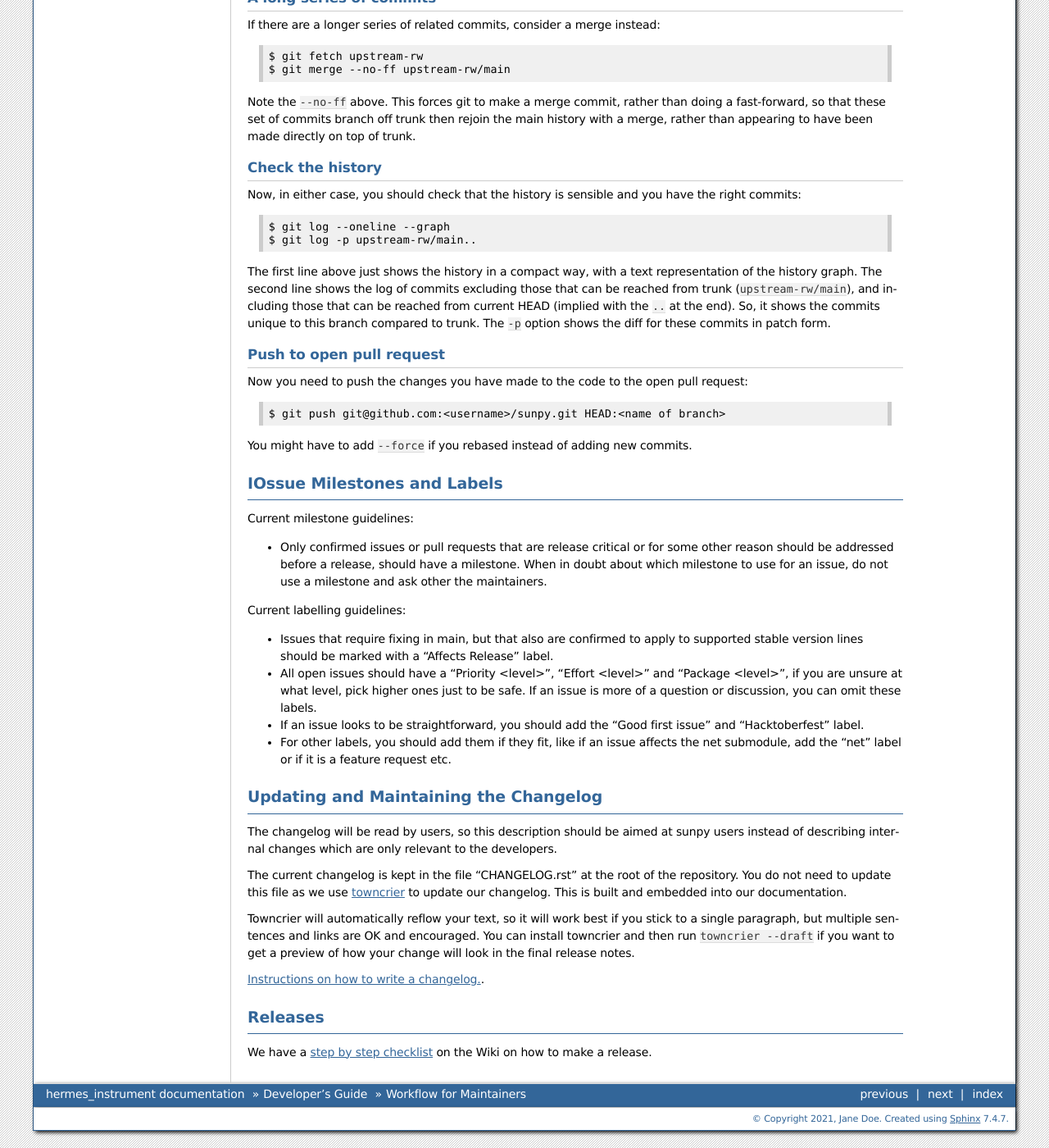
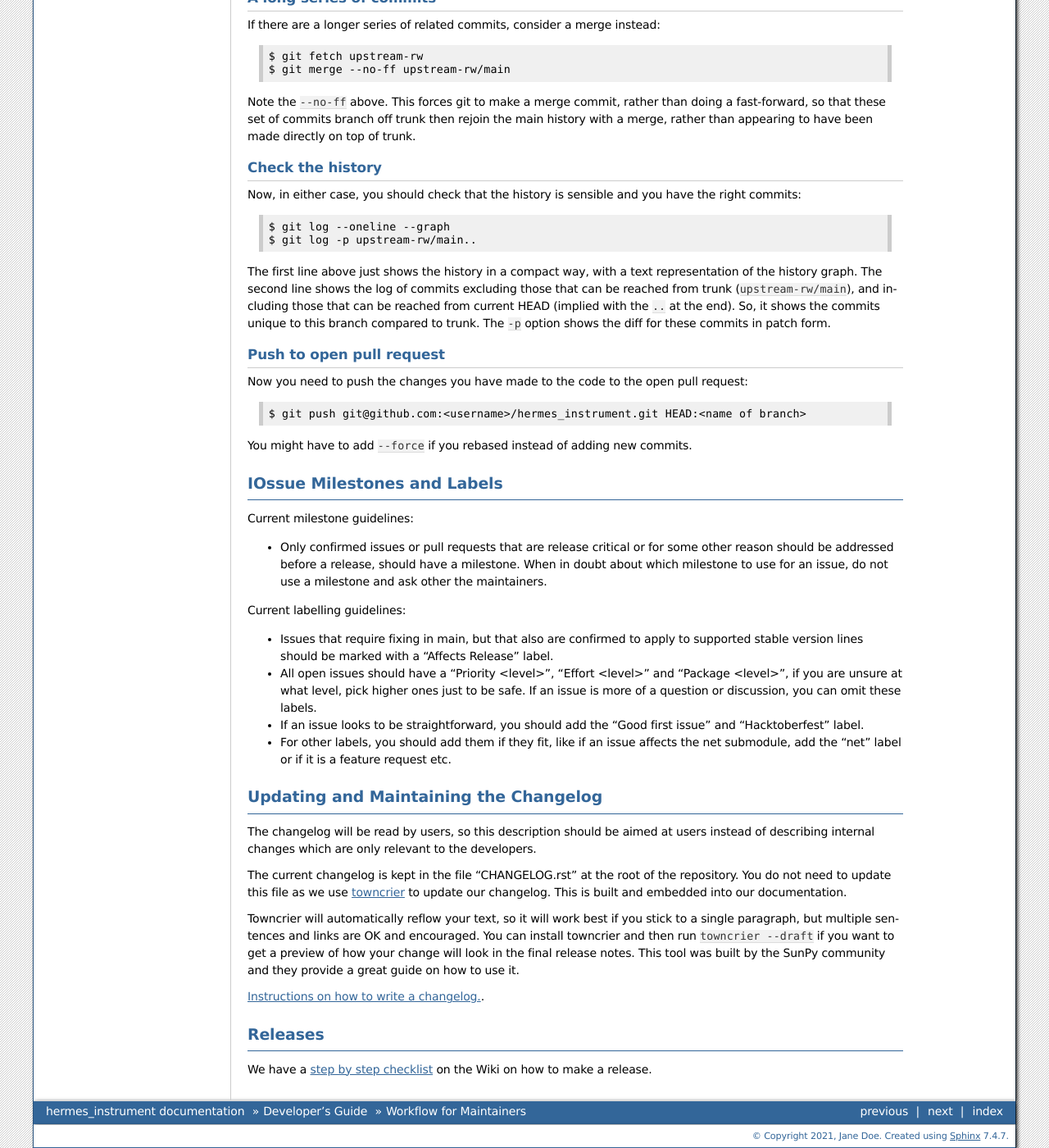
Before and after one commit to HERMES-SOC/hermes_instrument, a Sphinx documentation site: the page built from docs/dev-guide/maintainer_workflow.rst, in a window 1280 px wide and 1400 px high, scrolled down 1431 px. Shown: the whole window at 82% size. Built offline with Sphinx 7.4.7, drawn with Linux system fonts in a browser that asks for light colours; the version number could not be read and is left out.

Commit message:
removed mention of sunpy in maintainer docs

```diff
--- a/docs/dev-guide/maintainer_workflow.rst
+++ b/docs/dev-guide/maintainer_workflow.rst
@@ -99,7 +99,7 @@
 
 Now you need to push the changes you have made to the code to the open pull request::
 
-    $ git push git@github.com:<username>/sunpy.git HEAD:<name of branch>
+    $ git push git@github.com:<username>/hermes_instrument.git HEAD:<name of branch>
 
 You might have to add ``--force`` if you rebased instead of adding new commits.
 
@@ -122,7 +122,7 @@
 Updating and Maintaining the Changelog
 ======================================
 
-The changelog will be read by users, so this description should be aimed at sunpy users instead of describing internal changes which are only relevant to the developers.
+The changelog will be read by users, so this description should be aimed at users instead of describing internal changes which are only relevant to the developers.
 
 The current changelog is kept in the file "CHANGELOG.rst" at the root of the repository.
 You do not need to update this file as we use `towncrier`_ to update our changelog.
@@ -130,6 +130,7 @@
 
 Towncrier will automatically reflow your text, so it will work best if you stick to a single paragraph, but multiple sentences and links are OK and encouraged.
 You can install towncrier and then run ``towncrier --draft`` if you want to get a preview of how your change will look in the final release notes.
+This tool was built by the SunPy community and they provide a great guide on how to use it.
 
 `Instructions on how to write a changelog. <https://github.com/sunpy/sunpy/blob/main/changelog/README.rst>`__.
 
@@ -140,4 +141,4 @@
 
 We have a `step by step checklist`_ on the Wiki on how to make a release.
 
-.. _step by step checklist: https://github.com/sunpy/sunpy/wiki/Home%3A-Release-Checklist
+.. _step by step checklist: https://github.com/HERMES-SOC/hermes_core/wiki/Release-Process
```
